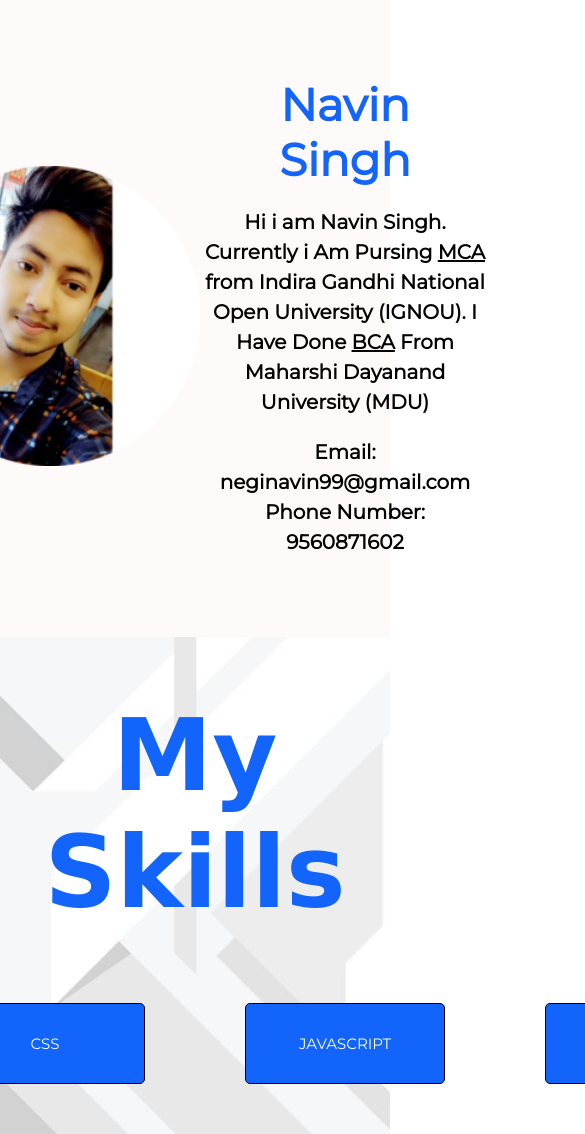
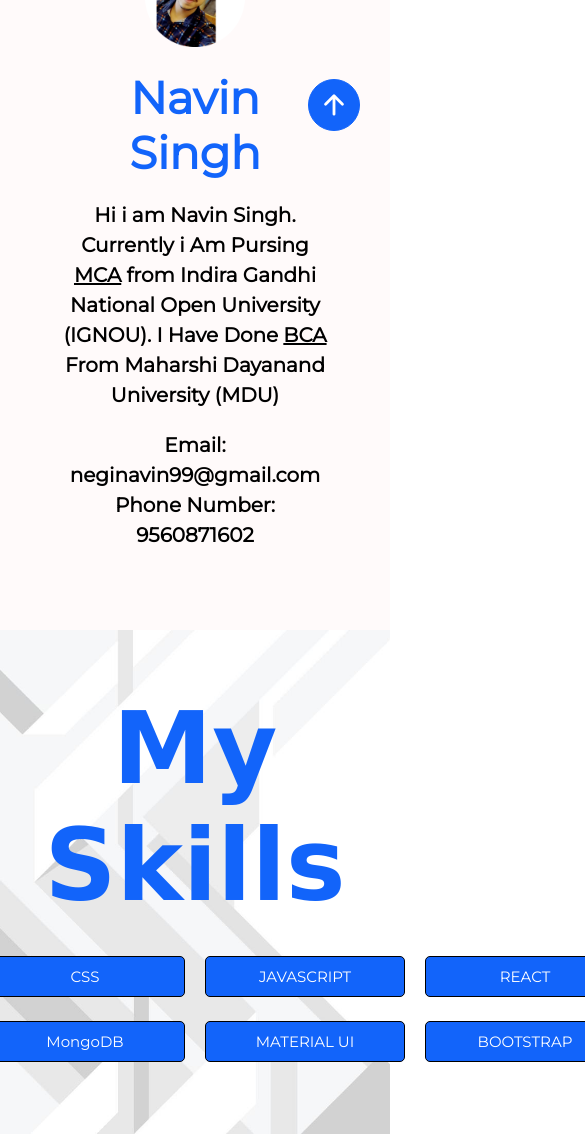
Before and after one commit to navinsingh07/Portfolio-HTML-CSS, a plain HTML site: page index.html in a window 390 px wide. Shown: the part 693-1827 px from the top of the page, 585 px wide, since content can reach past the window. Drawn offline with nearby package versions, Linux system fonts and the light colour scheme; a web font is replaced by a local one.

Commit message:
added back-to-top arrow

```diff
--- a/index.html
+++ b/index.html
@@ -144,6 +144,8 @@
     </footer>
 
 
+    <button onclick="topFunction()" id="myBtn" title="Go to top"><ion-icon name="arrow-up-outline"></ion-icon></button>
+
 
     <script
       type="module"
--- a/index.js
+++ b/index.js
@@ -1,3 +1,19 @@
-function jumpToAboutMe() {
-    document.getElementById('home-container-2').scrollIntoView({behavior: "smooth"});
+
+var mybutton = document.getElementById("myBtn");
+
+// When the user scrolls down 20px from the top of the document, show the button
+window.onscroll = function() {scrollFunction()};
+
+function scrollFunction() {
+  if (document.body.scrollTop > 100 || document.documentElement.scrollTop > 20) {
+    mybutton.style.display = "block";
+  } else {
+    mybutton.style.display = "none";
+  }
 }
+
+// When the user clicks on the button, scroll to the top of the document
+function topFunction() {
+  document.body.scrollTop = 0;
+  document.documentElement.scrollTop = 0;
+}
--- a/style.css
+++ b/style.css
@@ -436,14 +436,159 @@ footer{
     color: var(--helper-color);
 }
 
+#myBtn {
+    display: absolute;
+    position: fixed;
+    display: flex;
+    align-items: center;
+    justify-content: center;
+    bottom: 20px;
+    right: 30px;
+    z-index: 99;
+    font-size: 30px;
+    border: 1px solid var(--helper-color);
+    background-color: var(--helper-color);
+    color: white;
+    cursor: pointer;
+    padding: 10px;
+    border-radius: 50%;
+  }
 
-@media screen and (min-width: 1880) {
+  #myBtn:hover {
+    background-color: var(--primary-color);
+  }
+
+
+
+
+@media only screen and (max-width: 390px) {
+
+    .home{
+        display: flex;
+        align-items: center;
+        justify-content: center;
+        padding: 40px;
+        background: var(--white);
+    }
+
     .home-container{
         display: flex;
         align-items: center;
         justify-content: center;
         flex-direction: column;
-        padding: 50px;
-        background: none;
+        padding: 20px;
+        background: var(--white);
     }
-}
+
+    .home .home-container .text-1,
+    .home .home-container .text-2,
+    .home .home-container .text-3
+    {
+        font-size: 3.5rem;
+        padding: 5px;
+        align-items: center;
+    }
+
+
+    .home .home-container .text-3 span{
+        color: var(--helper-color);
+        font-weight: 500;
+    }
+
+
+
+    .home-container-2 {
+        width: auto;
+        padding: 60px;
+        display: block;
+        align-items: center;
+        justify-content: center;
+        margin: auto auto auto auto;
+        box-sizing: border-box;
+        background: #FFFAFA;
+    }
+
+    .home-container-2 img-container img{
+        mix-blend-mode: luminosity;
+    }
+
+    .home-container-2 img{
+        width: 100px;
+        height: 100px;
+        order: 0;
+
+    }
+
+    .text-content p a{
+        color: black;
+    }
+
+    .text-content h1{
+        font-size: 45px;
+        font-weight: bold;
+        color: var(--helper-color);
+        padding: 20px;
+    }
+
+    .text-content p{
+        font-size: 20px;
+        font-weight: bold;
+        line-height: 3rem;
+    }
+
+    .contact{
+        width: 100%;
+        display: flex;
+        align-items: center;
+        flex-direction: column;
+        padding: 20px;
+
+    }
+
+
+    /* Skills */
+
+    .skills-container {
+        width: auto;
+        padding:60px 0 60px 0;
+        display: flex;
+        align-items: center;
+        justify-content: center;
+        box-sizing: border-box;
+        background-image: url(./images/skill-bg.jpg);
+        background-repeat: no-repeat;
+        background-size: cover;
+
+    }
+
+    .skills-container h1{
+        font-size: 10rem;
+        margin-bottom: 20px;
+        color: var(--helper-color);
+        font-family: 'Aboreto', cursive;
+    }
+
+
+    .skills-cont{
+        display: flex;
+        border-radius: 15px;
+        margin: 2px;
+    }
+
+    .skills-items {
+        display: flex;
+        align-items: center;
+        justify-content: center;
+        width: 200px;
+        font-size: 1.5rem;
+        border: 1px solid black;
+        padding: 1rem;
+        background-color: var(--helper-color);
+        border-radius: 5px;
+        color: var(--white);
+        margin: 1rem;
+        cursor: pointer;
+    }
+
+
+  }
```
